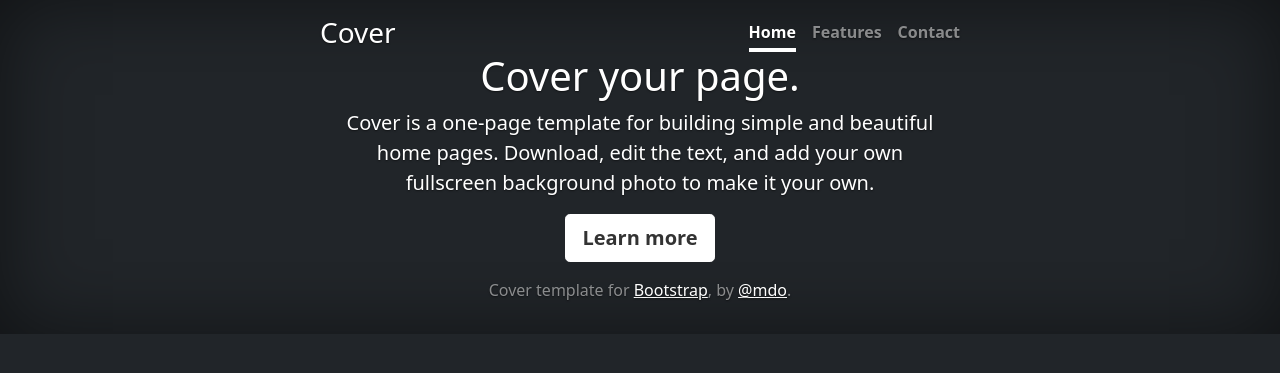
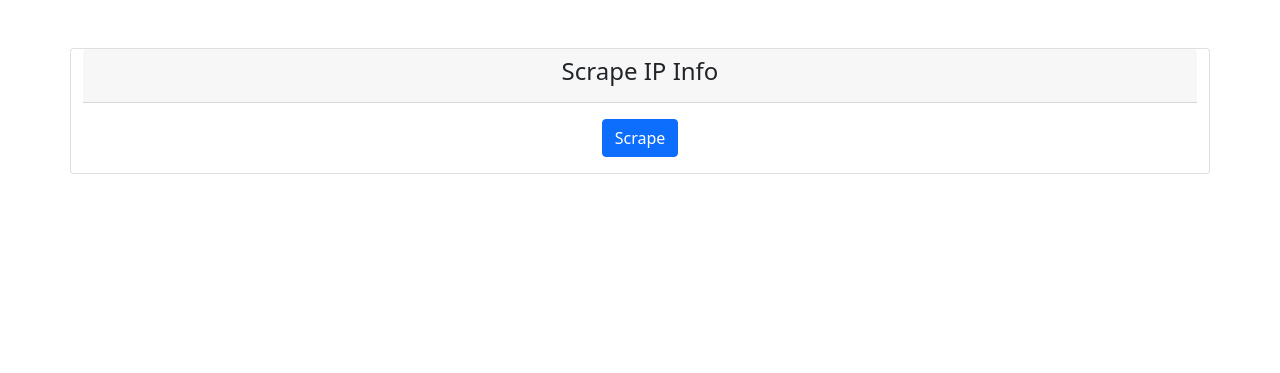
Before and after one commit to nilldiggonto/ip-scraping, a Django app: page / in a window 1280 px wide. Shown: the top 373 px of the page. Run offline with Django 5.2, Linux system fonts and the light colour scheme.

Commit message:
celery task and schedule updated

```diff
--- a/core/celery.py
+++ b/core/celery.py
@@ -7,14 +7,14 @@ from django.conf import settings
 
 os.environ.setdefault('DJANGO_SETTINGS_MODULE', 'core.settings')
 
-app = Celery("core", broker=os.environ.get('REDIS_URL', 'redis://127.0.0.1:6379/1'))
+app = Celery("core", broker=os.environ.get('REDIS_URL', 'redis://127.0.0.1:6379/2'))
 
 app.conf.broker_connection_retry_on_startup = True
 app.autodiscover_tasks(lambda: settings.INSTALLED_APPS)
-
+app.conf.result_backend = 'rpc'
 
 app.conf.beat_schedule = {
-    'add-every-5-minutes': {
+    'scrap-every-day': {
         'task': 'scrap.tasks.task_save_ip_info',
         'schedule': timedelta(days=1),
     }
--- a/scrap/tasks.py
+++ b/scrap/tasks.py
@@ -1,8 +1,9 @@
 import time
-from celery import shared_task
+# from celery import shared_task
 from .utils import save_ip_info
 
-@shared_task
+from core.celery import app
+@app.task
 def task_save_ip_info():
     res = save_ip_info()
     return res
--- a/templates/store_ip.html
+++ b/templates/store_ip.html
@@ -5,105 +5,60 @@
     <meta name="viewport" content="width=device-width, initial-scale=1.0">
     <title>Scrape IP Info</title>
     <link href="https://cdn.jsdelivr.net/npm/bootstrap@5.0.2/dist/css/bootstrap.min.css" rel="stylesheet" integrity="sha384-EVSTQN3/azprG1Anm3QDgpJLIm9Nao0Yz1ztcQTwFspd3yD65VohhpuuCOmLASjC" crossorigin="anonymous">
-    <style>
-        .bd-placeholder-img {
-          font-size: 1.125rem;
-          text-anchor: middle;
-          -webkit-user-select: none;
-          -moz-user-select: none;
-          user-select: none;
-        }
 
-        @media (min-width: 768px) {
-          .bd-placeholder-img-lg {
-            font-size: 3.5rem;
-          }
-        }
+</head>
+<body>
 
-        /*
-        * Globals
-        */
+    <div class="container">
+        <div class="row mt-5">
+            <div class="card text-center">
+                <div class="card-header">
+                    <h4>Scrape IP Info</h4>
+                </div>
 
-
-        /* Custom default button */
-        .btn-secondary,
-        .btn-secondary:hover,
-        .btn-secondary:focus {
-        color: #333;
-        text-shadow: none; /* Prevent inheritance from `body` */
-        }
-
-
-        /*
-        * Base structure
-        */
-
-        body {
-        text-shadow: 0 .05rem .1rem rgba(0, 0, 0, .5);
-        box-shadow: inset 0 0 5rem rgba(0, 0, 0, .5);
-        }
-
-        .cover-container {
-        max-width: 42em;
-        }
-
-
-        /*
-        * Header
-        */
-
-        .nav-masthead .nav-link {
-        padding: .25rem 0;
-        font-weight: 700;
-        color: rgba(255, 255, 255, .5);
-        background-color: transparent;
-        border-bottom: .25rem solid transparent;
-        }
-
-        .nav-masthead .nav-link:hover,
-        .nav-masthead .nav-link:focus {
-        border-bottom-color: rgba(255, 255, 255, .25);
-        }
-
-        .nav-masthead .nav-link + .nav-link {
-        margin-left: 1rem;
-        }
-
-        .nav-masthead .active {
-        color: #fff;
-        border-bottom-color: #fff;
-        }
-
-      </style>
-</head>
-<body class="d-flex h-100 text-center text-white bg-dark">
-
-    <div class="cover-container d-flex w-100 h-100 p-3 mx-auto flex-column">
-      <header class="mb-auto">
-        <div>
-          <h3 class="float-md-start mb-0">Cover</h3>
-          <nav class="nav nav-masthead justify-content-center float-md-end">
-            <a class="nav-link active" aria-current="page" href="#">Home</a>
-            <a class="nav-link" href="#">Features</a>
-            <a class="nav-link" href="#">Contact</a>
-          </nav>
+                <div class="card-body">
+                    <button id="scraping-button" class="btn btn-primary" onclick="save_ip_info()">Scrape</button>
+                    <h4 id="task-status" class="d-none">Waiting for task to complete</h4>
+                </div>
+            </div>
         </div>
-      </header>
-
-      <main class="px-3">
-        <h1>Cover your page.</h1>
-        <p class="lead">Cover is a one-page template for building simple and beautiful home pages. Download, edit the text, and add your own fullscreen background photo to make it your own.</p>
-        <p class="lead">
-          <a href="#" class="btn btn-lg btn-secondary fw-bold border-white bg-white">Learn more</a>
-        </p>
-      </main>
-
-      <footer class="mt-auto text-white-50">
-        <p>Cover template for <a href="https://getbootstrap.com/" class="text-white">Bootstrap</a>, by <a href="https://twitter.com/mdo" class="text-white">@mdo</a>.</p>
-      </footer>
     </div>
 
 
+    <script src="https://cdn.jsdelivr.net/npm/bootstrap@5.0.2/dist/js/bootstrap.bundle.min.js" integrity="sha384-MrcW6ZMFYlzcLA8Nl+NtUVF0sA7MsXsP1UyJoMp4YLEuNSfAP+JcXn/tWtIaxVXM" crossorigin="anonymous"></script>
 
-      </body>
+    <script>
+        function save_ip_info(){
+            fetch("/fetching/data/api/")
+            .then(res=>res.json())
+            .then(res=>{
+                const task_id = res.task_id
+                checking_task_status(task_id)
+            })
+            .catch(err=>console.log(err))
+        }
+
+        function checking_task_status(task_id){
+            fetch(`/fetching/task/result/api/?task_id=${task_id}`)
+            .then(res=>res.json())
+            .then(res=>{
+                const scraping_button = document.getElementById('scraping-button')
+                const task_status = document.getElementById('task-status')
+
+                scraping_button.classList.add('d-none')
+
+                if (res['status'] === 'pending') {
+                    task_status.innerHTML = "Waiting for task to complete"
+                    task_status.classList.remove('d-none');
+                setTimeout(() => checking_task_status(task_id), 1000);
+                } else {
+                    scraping_button.classList.remove('d-none')
+                    task_status.innerHTML = "Task Completed"
+                }
+
+            })
+            .catch(err=>console.log(err))
+        }
+    </script>
+</body>
 </html>
```
